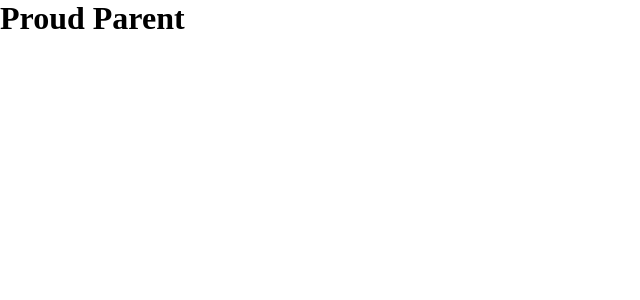
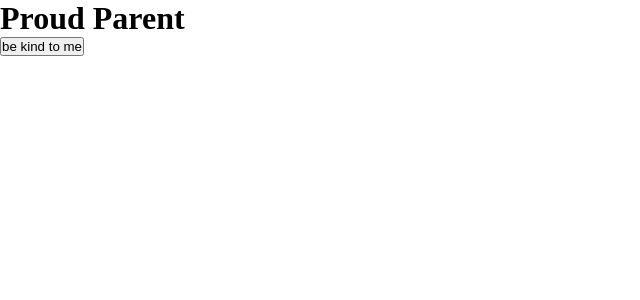
Before and after one commit to l-m-meyer/proud-parent-generator, a React (Create React App) app in the folder client/: page / in a window 1280 px wide. Shown: the top 300 px of the page, without its empty margins (0-640 px from the left). Built offline with nearby package versions, Linux system fonts and the light colour scheme.

Commit message:
Import Quote and Button components

```diff
--- a/client/src/App.js
+++ b/client/src/App.js
@@ -1,9 +1,14 @@
 import './App.css';
+import Quote from './components/Quote';
+import Button from './components/Button';
+
 
 function App() {
   return (
     <div className="App">
       <h1>Proud Parent</h1>
+      <Quote />
+      <Button />
     </div>
   );
 }
```
